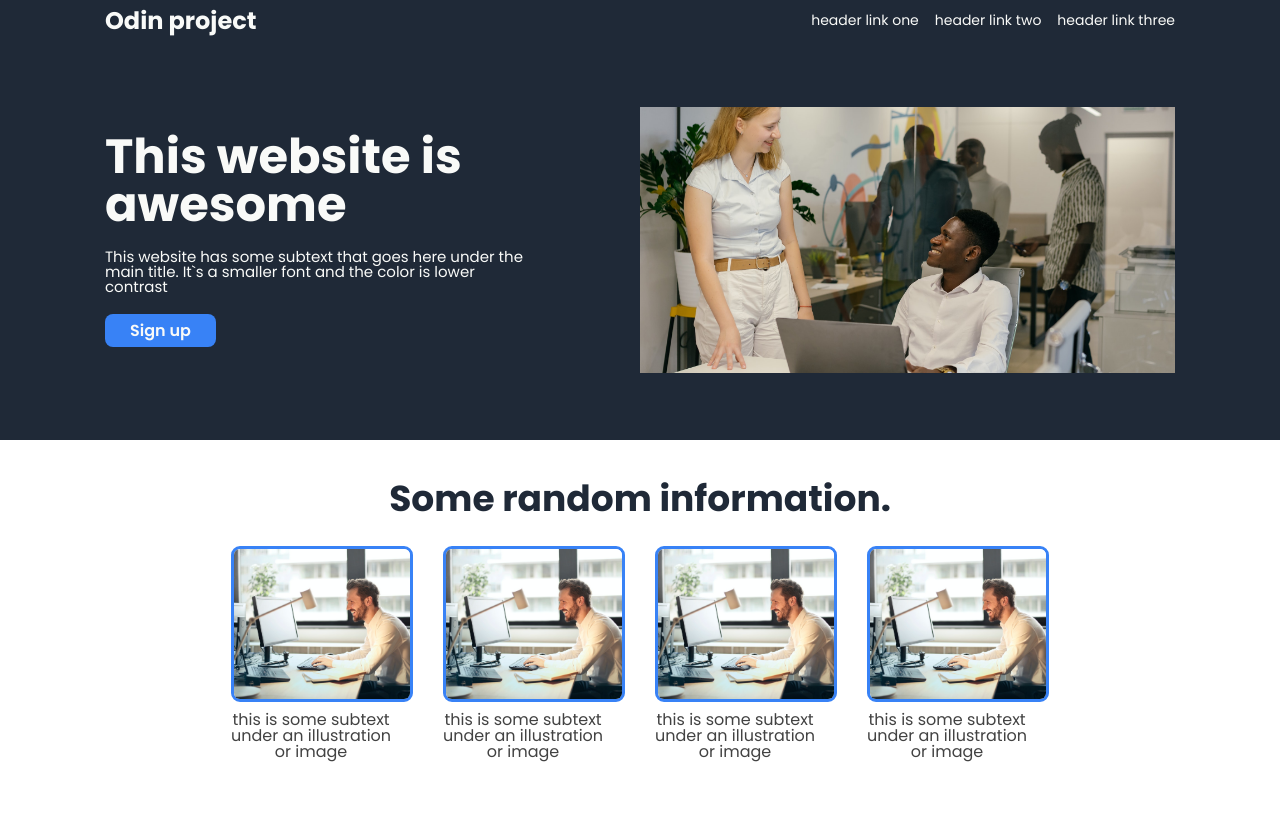
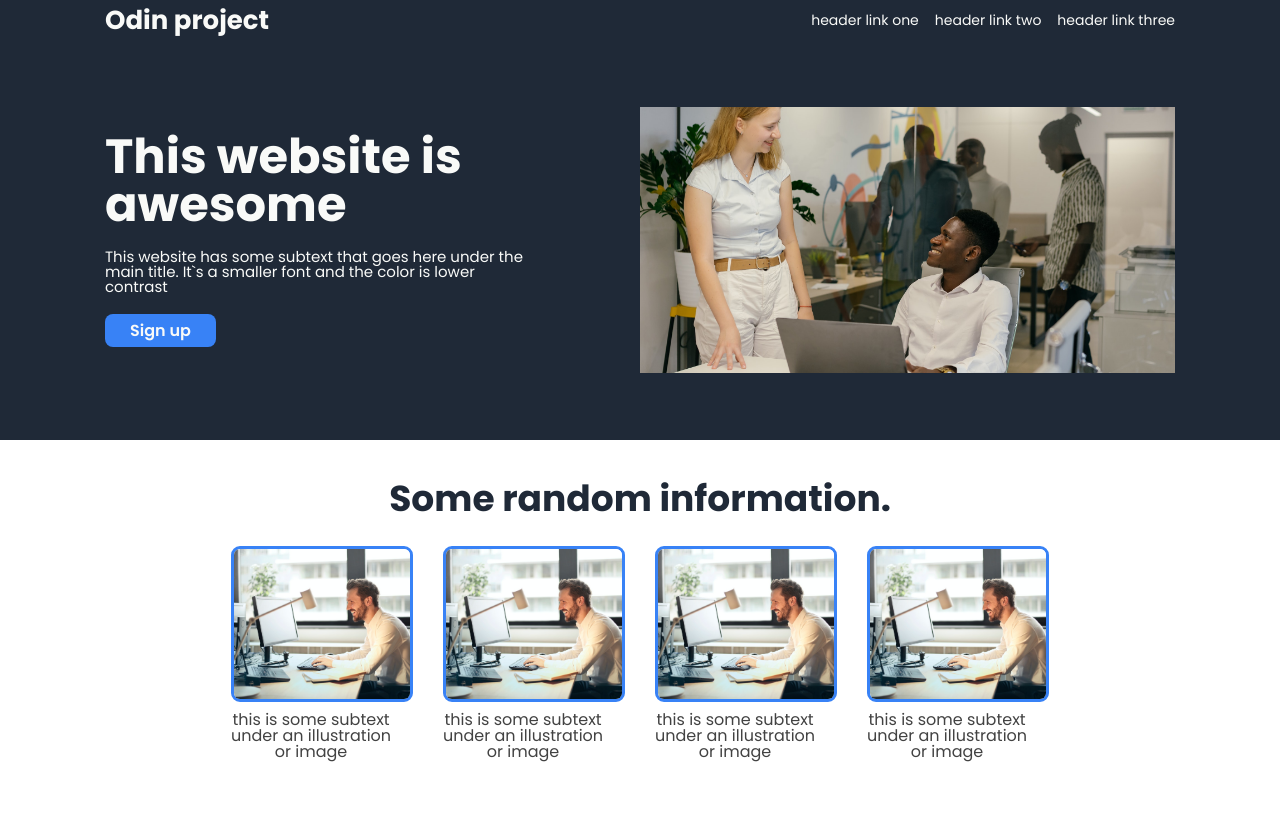
Before and after one commit to ceymtz/website_odin_one, a plain HTML site: page index.html in a window 1280 px wide. Shown: the top 829 px of the page. Drawn offline with Linux system fonts and the light colour scheme.

Commit message:
Cambie el tamaño de font-size del logo

```diff
--- a/styles.css
+++ b/styles.css
@@ -2,7 +2,7 @@
     --background-dark: #1F2937;
     --hero-main-text: 48px;
     --hero-secondary: 18px;
-    --logo-text: 24px;
+    --logo-text: 26px;
     --button-color: #3882F6;
     --background-quote: #E5E7EB;
     --quote-text: 36px;
```
